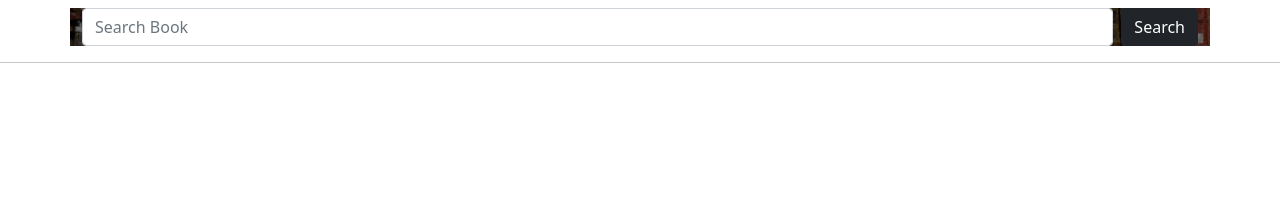
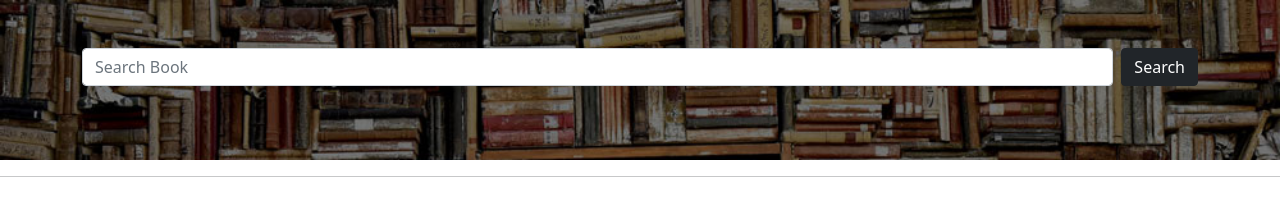
Before and after one commit to bkuddin/bk-book-archive, a plain HTML site: page index.html in a window 1280 px wide. Drawn offline with nearby package versions, Linux system fonts and the light colour scheme.

Commit message:
Defined css

```diff
--- a/index.html
+++ b/index.html
@@ -16,7 +16,9 @@
     <link rel="stylesheet" href="style.css" />
   </head>
   <body>
-    <section class="container my-2">
+    <header class="header-section">
+      <!-- Input Section -->
+      <section class="container py-5">
         <!-- Input Box -->
         <div class="d-flex">
           <input
@@ -28,10 +30,11 @@
           <button class="btn btn-dark" onclick="searchBook()">Search</button>
         </div>
       </section>
-    <!-- input box end -->
-
+      <!-- input section end -->
+    </header>
     <hr />
-    <!-- Errors -->
+    <!-- Spinner and Errors Section -->
+    <section>
       <div id="errors" class="text-center"></div>
       <!-- Spinner -->
       <div class="text-center">
@@ -43,13 +46,16 @@
           <span class="visually-hidden">Loading...</span>
         </div>
       </div>
+    </section>
     <!-- end spinner -->
-    <!-- Book Container -->
+
+    <!-- Display Book Container Section -->
+    <section>
       <div id="book-container" class="row">
         <!-- Reapeating -->
-
         <!-- Repeating -->
       </div>
+    </section>
 
     <!-- js -->
     <script src="script.js"></script>
--- a/style.css
+++ b/style.css
@@ -1,4 +1,5 @@
-.container {
+.header-section {
   background-image: url(images/book-archive.jpg);
   background-size: cover;
+  height: 10rem;
 }
```
Lines whose indentation alone changed are shown as unchanged.
